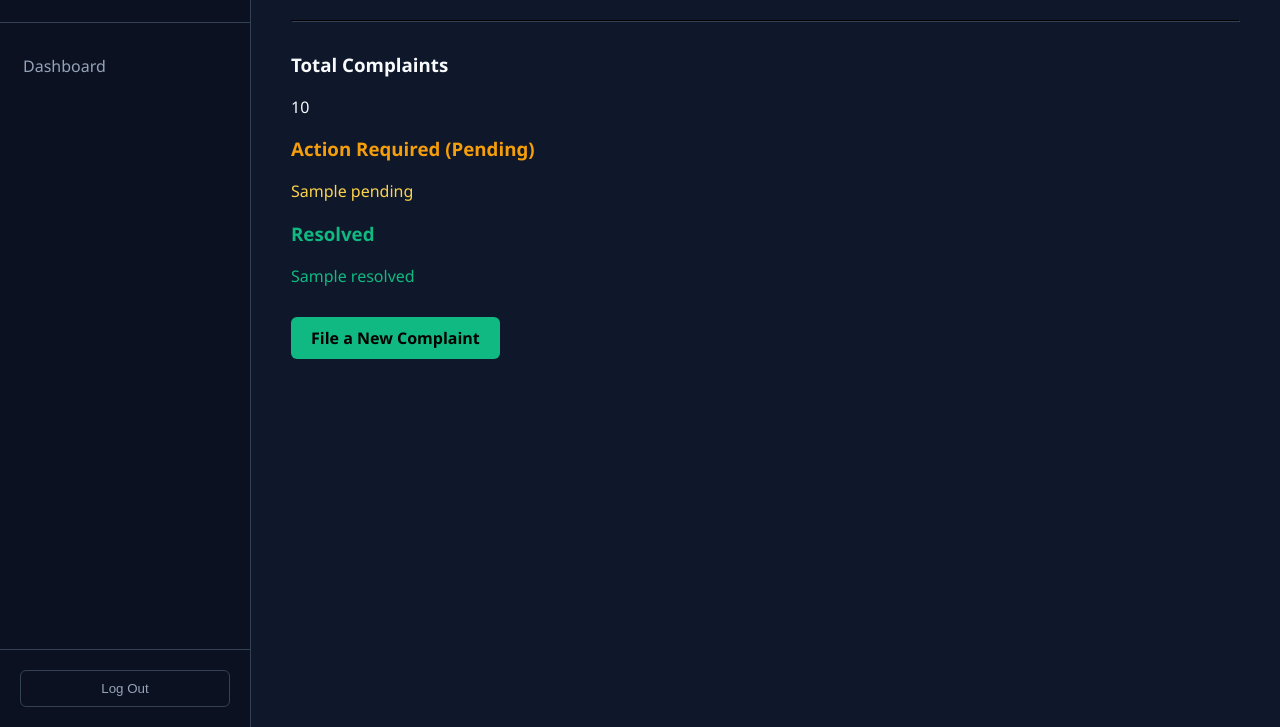
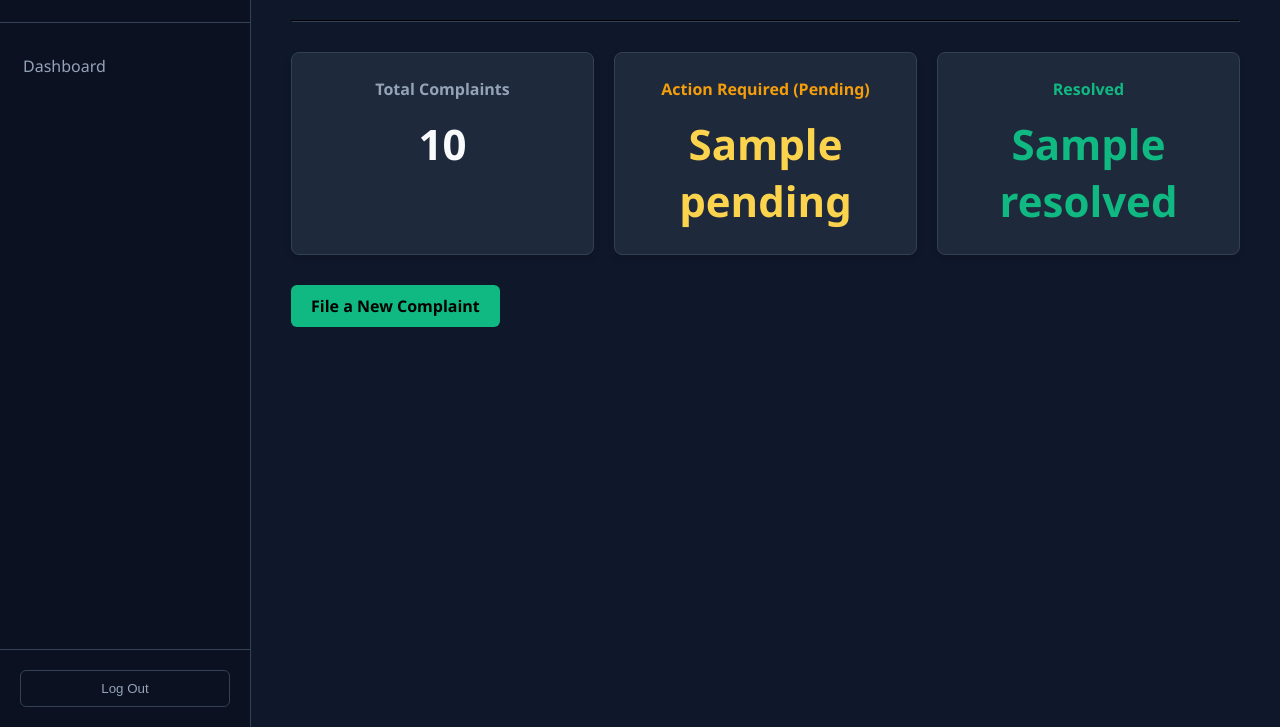
Before and after one commit to aryanMax/DAV-Complaint-Management-System, a Django app: template complaints/templates/student_dashboard.html in a window 1280 px wide. Shown: the part 73-800 px from the top of the page. Run offline with Django 5.2, Linux system fonts and the light colour scheme; the template is opened without the code that fills it: most values are stand-ins (such as "Sample title", 1, 10 or a date in 2020).

Commit message:
Update student_dashboard.html

```diff
--- a/complaints/templates/student_dashboard.html
+++ b/complaints/templates/student_dashboard.html
@@ -2,6 +2,33 @@
 {% block title %}Student Dashboard{% endblock %}
 
 {% block content %}
+<style>
+    .stats-grid {
+        display: grid;
+        grid-template-columns: repeat(auto-fit, minmax(200px, 1fr));
+        gap: 20px;
+    }
+    .stat-card {
+        background: var(--bg-card);
+        border: 1px solid var(--border);
+        padding: 25px;
+        border-radius: 8px;
+        text-align: center;
+        box-shadow: 0 4px 6px rgba(0,0,0,0.1);
+    }
+    .stat-card h3 {
+        margin-top: 0;
+        font-size: 16px;
+        color: var(--text-muted);
+        margin-bottom: 15px;
+    }
+    .stat-card .number {
+        font-size: 42px;
+        font-weight: bold;
+        margin: 0;
+    }
+</style>
+
 <div style="margin-bottom: 30px;">
     <h2 style="margin-top: 0; font-weight: 400;">Overview of your student profile, <span style="color: var(--accent); font-weight: bold;">{{ request.user.username }}</span>.</h2>
     <hr style="border-color: var(--border);">
@@ -10,7 +37,7 @@
 <div class="stats-grid">
     <div class="stat-card">
         <h3>Total Complaints</h3>
-        <p class="number">{{ total }}</p>
+        <p class="number" style="color: var(--text-main);">{{ total }}</p>
     </div>
     <div class="stat-card">
         <h3 style="color: #f59e0b;">Action Required (Pending)</h3>
```
